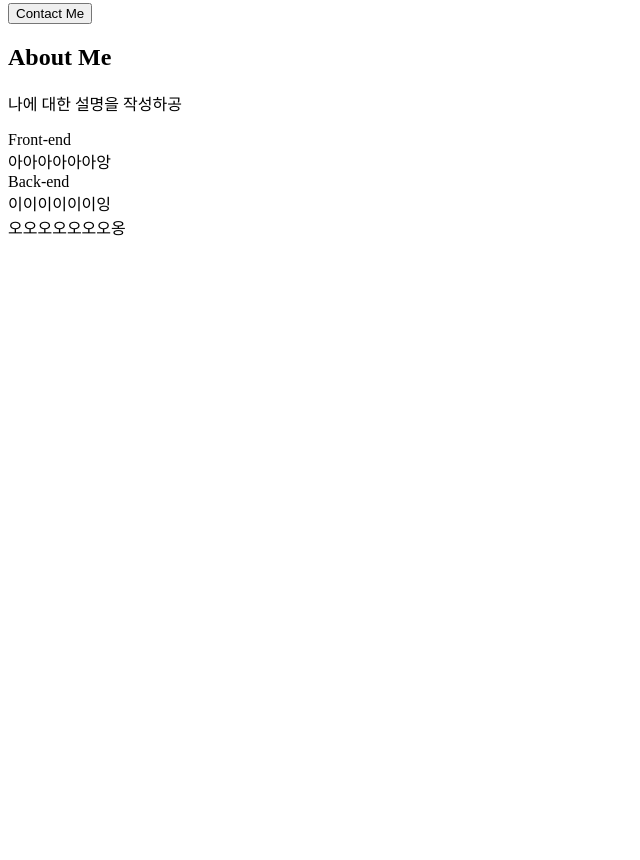
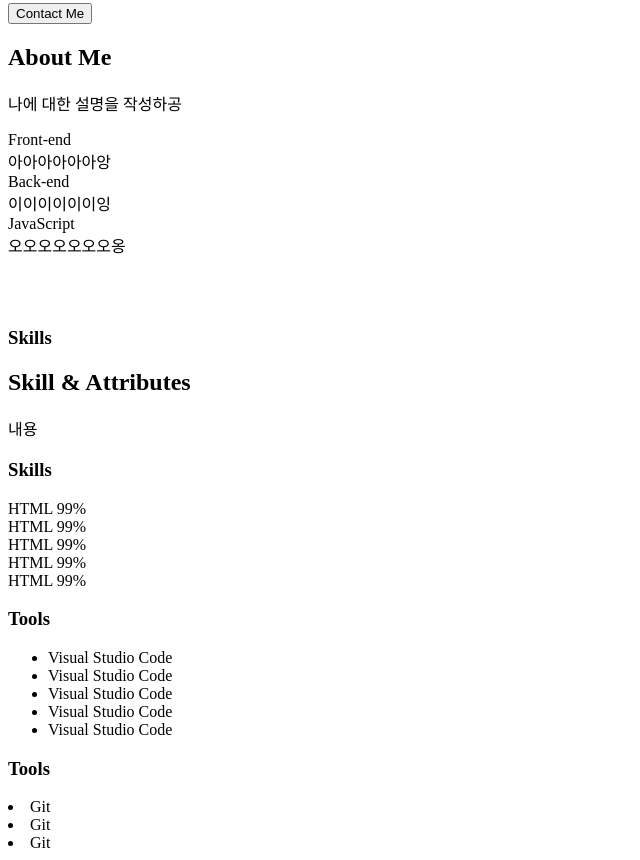
Before and after one commit to rufgkqtn/portfolio, a plain HTML site: page index.html in a window 1280 px wide. Shown: the part 875-1735 px from the top of the page, without its empty margins (0-640 px from the left). Before the commit the page ends 1182 px from the top, so only its background shows below. Drawn offline with Linux system fonts and the light colour scheme.

Commit message:
HTML: skills

```diff
--- a/index.html
+++ b/index.html
@@ -74,7 +74,7 @@
         <div class="about__major">
           <!-- 아이콘은 폰트어썸에 다 있음!! -->
           <div class="major__icon"></div>
-          <div class="major__title"></div>
+          <div class="major__title">JavaScript</div>
           <div class="major__description">오오오오오오오옹</div>
         </div>
       </div>
@@ -88,6 +88,59 @@
           <p class="job__period"></p>
         </div>
       </div>
+      <section id="Skills">
+        <h1>Skills</h1>
+        <h2>Skill & Attributes</h2>
+        <p>내용</p>
+        <div class="skillset">
+          <div class="skillset__left">
+            <h3 class="skillset__title">Skills</h3>
+            <div class="skill">
+              <div class="skill_description">
+                <span>HTML</span>
+                <span>99%</span>
+              </div>
+              <div class="skill_description">
+                <span>HTML</span>
+                <span>99%</span>
+              </div>
+              <div class="skill_description">
+                <span>HTML</span>
+                <span>99%</span>
+              </div>
+              <div class="skill_description">
+                <span>HTML</span>
+                <span>99%</span>
+              </div>
+              <div class="skill_description">
+                <span>HTML</span>
+                <span>99%</span>
+              </div>
+              <skill__bar class="">
+                <skill__value class=""></skill__value>
+              </skill__bar>
+            </div>
+          </div>
+          <div class="skillset__righth">
+            <div class="tools">
+              <h3 class="skillset__title">Tools</h3>
+              <ul class="tools_list">
+                <li><span>Visual Studio Code</span></li>
+                <li><span>Visual Studio Code</span></li>
+                <li><span>Visual Studio Code</span></li>
+                <li><span>Visual Studio Code</span></li>
+                <li><span>Visual Studio Code</span></li>
+              </ul>
+            </div>
+            <div class="etc">
+              <h3 class="skillset__title">Tools</h3>
+              <li><span>Git</span></li>
+              <li><span>Git</span></li>
+              <li><span>Git</span></li>
+            </div>
+          </div>
+        </div>
+      </section>
     </section>
   </body>
 </html>
```
